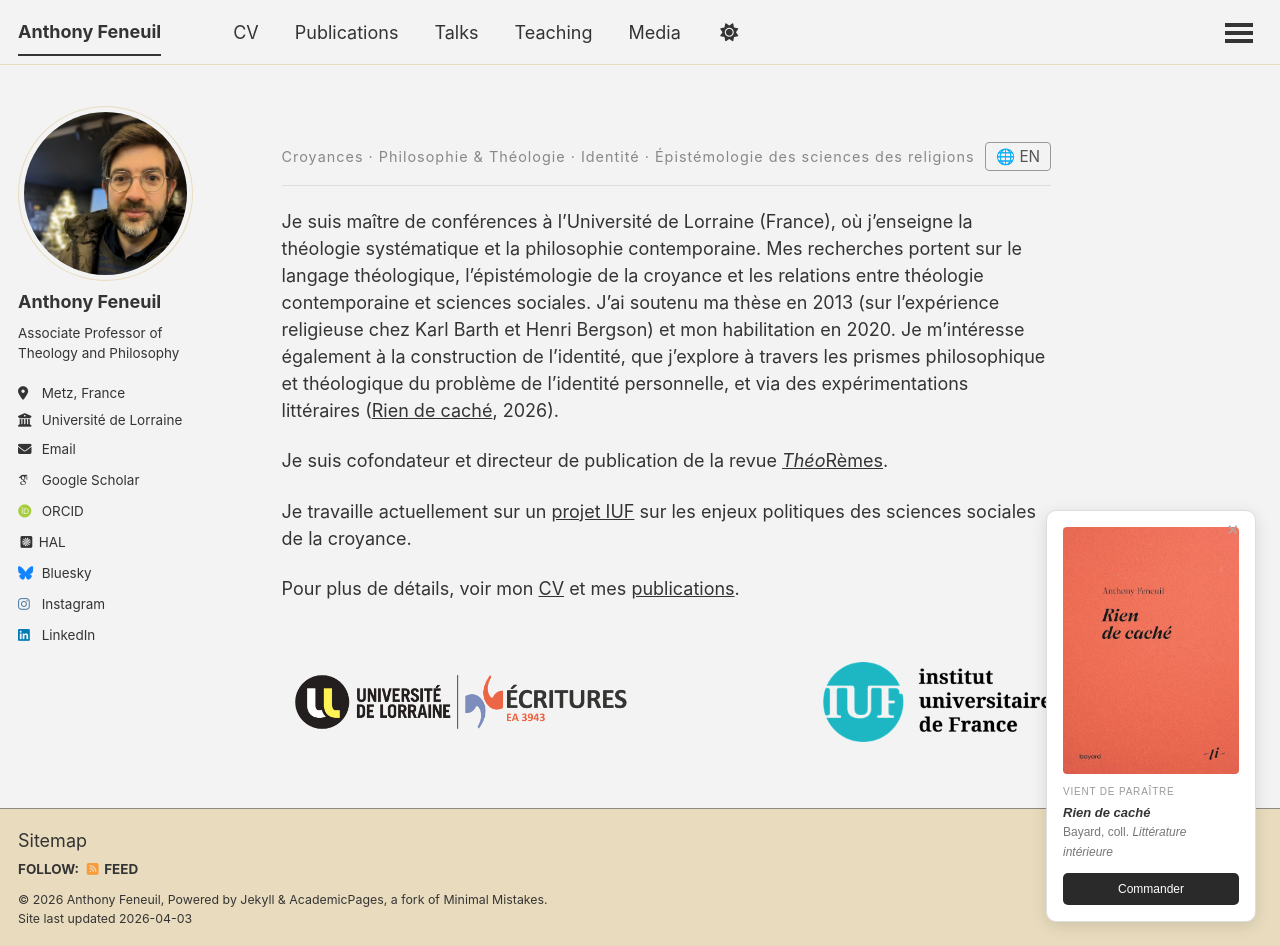
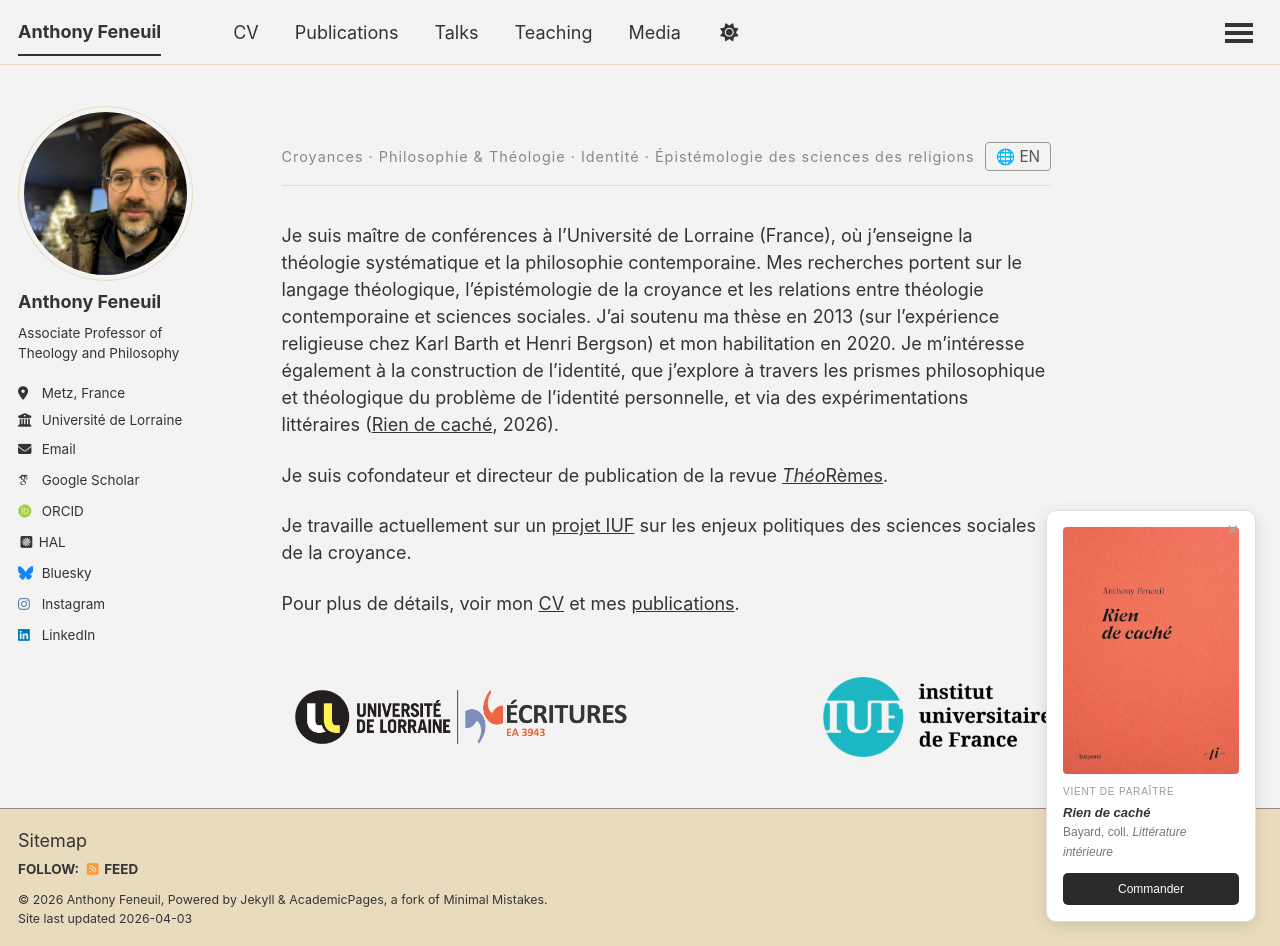
Before and after one commit to anfnl/anfnl.github.io, a Jekyll site: the page built from _pages/about.md, in a window 1280 px wide and 946 px high. Built offline with Jekyll 4.4.1, drawn with Linux system fonts in a browser that asks for light colours; some web fonts are replaced; a script that is not in the unit is left out.

Commit message:
Update about.md

```diff
--- a/_pages/about.md
+++ b/_pages/about.md
@@ -7,7 +7,7 @@
   - /about.html
 ---
 
-<div style="display: flex; justify-content: space-between; align-items: center; margin-top: 2em; margin-bottom: 1.2em; padding-bottom: 0.8em; border-bottom: 1px solid #ddd;">
+<div style="display: flex; justify-content: space-between; align-items: center; margin-top: 2em; margin-bottom: 2em; padding-bottom: 0.8em; border-bottom: 1px solid #ddd;">
   <div>
     <div data-lang="en" style="color: #888; font-size: 0.8em; letter-spacing: 0.07em;">Beliefs · Philosophy & Theology · Identity · Epistemology of Religious Studies</div>
     <div data-lang="fr" style="color: #888; font-size: 0.8em; letter-spacing: 0.07em;">Croyances · Philosophie & Théologie · Identité · Épistémologie des sciences des religions</div>
```
